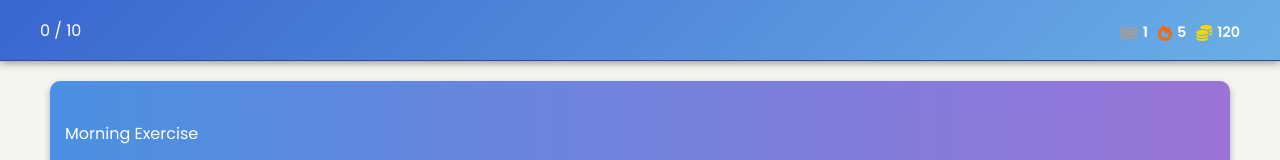
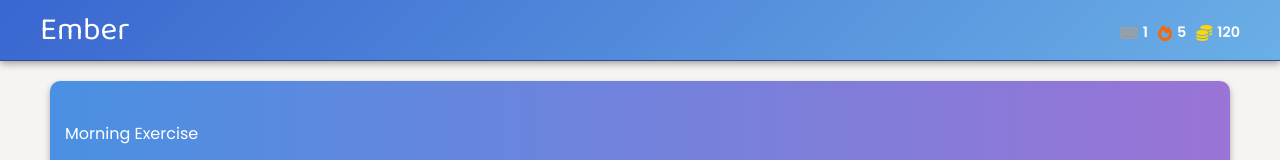
Before and after one commit to joseph-johnson27001/habit-spinner, a Vue app: page / in a window 1280 px wide. Shown: the top 160 px of the page. Built offline with nearby package versions, Linux system fonts and the light colour scheme.

Commit message:
Heading left

```diff
--- a/src/components/Navigation/TopNav.vue
+++ b/src/components/Navigation/TopNav.vue
@@ -2,14 +2,14 @@
   <nav class="top-nav">
     <div class="top-nav-content">
       <!-- Left side: Daily habits completed -->
-      <div class="side-section habits-completed">
+      <!-- <div class="side-section habits-completed">
         <span>{{ habitsCompleted }} / {{ totalHabits }}</span>
-      </div>
+      </div> -->
 
       <!-- Center: Heading -->
-      <!-- <div class="center-section heading">
+      <div class="center-section heading">
         <h2>Ember</h2>
-      </div> -->
+      </div>
 
       <!-- Right side: Currency Display -->
       <div class="side-section currency-info">
```
